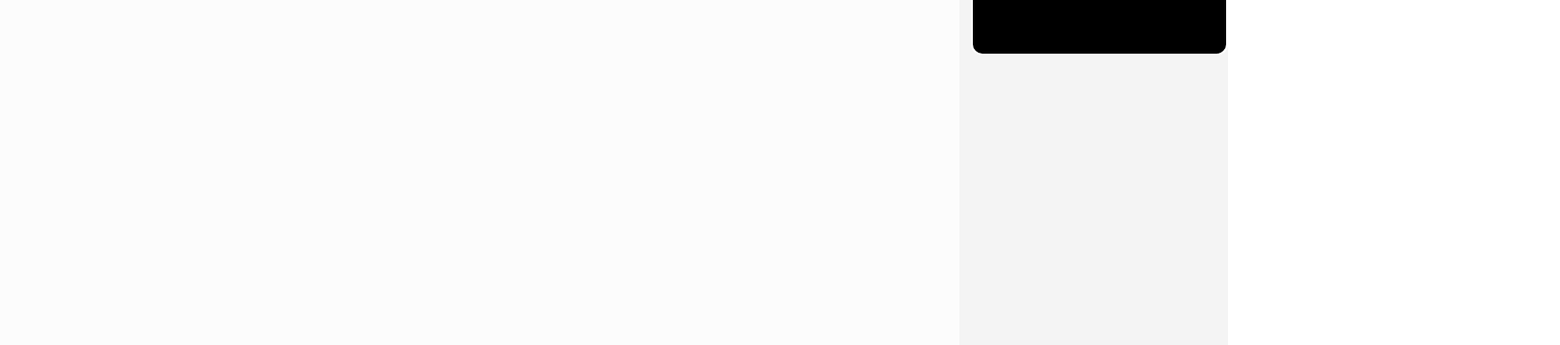
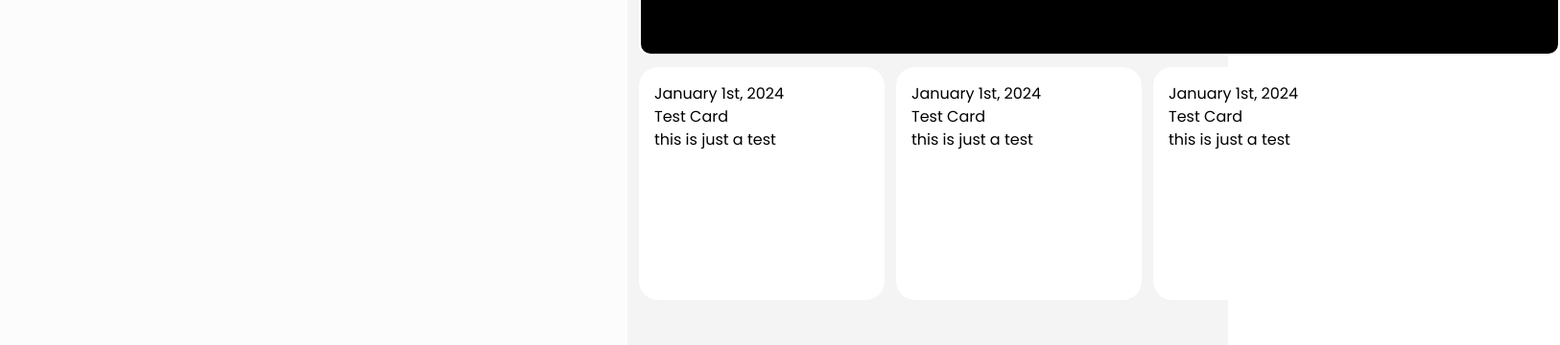
Before and after one commit to ryushen-tan/Phon3y, a React (Vite) app in the folder fe/: page / in a window 1280 px wide. Shown: the part 310-670 px from the top of the page at 96% size, 1626 px wide, since content can reach past the window. Built offline with nearby package versions, Linux system fonts and the light colour scheme; no server answers.

Commit message:
feat: Gallery cards for recent transcriptions

```diff
--- a/fe/src/App.tsx
+++ b/fe/src/App.tsx
@@ -2,6 +2,7 @@ import Transcribe from './components/Transcribe/Transcribe';
 import Navbar from './components/Navbar/Navbar';
 import Footer from './components/Footer/Footer';
 import Camera from './components/Camera/Camera';
+import GalleryCard from './components/Gallery/GalleryCard';
 function App() {
 
   return (
@@ -13,8 +14,13 @@ function App() {
           <div className=''>
             <Transcribe />
           </div>
-          <div>
+          <div className='flex flex-col gap-3'>
             <Camera />
+            <div className='flex gap-3 w-240'>
+              <GalleryCard title="Test Card" date="January 1st, 2024" description="this is just a test" />
+              <GalleryCard title="Test Card" date="January 1st, 2024" description="this is just a test" />
+              <GalleryCard title="Test Card" date="January 1st, 2024" description="this is just a test" />
+            </div>
           </div>
         </div>
         </div>
--- a/fe/src/components/Gallery/GalleryCard.tsx
+++ b/fe/src/components/Gallery/GalleryCard.tsx
@@ -4,7 +4,7 @@ import { GalleryCardProps } from './types';
 
 const GalleryCard: React.FC<GalleryCardProps> = ({ title, description, date }) => {
     return (
-        <div className="gallery-card">
+        <div className="gallery-card w-[20vw] h-[19vw] bg-white rounded-[20px] p-4">
             <h1>{date}</h1>
             <h3 className="gallery-card__title">{title}</h3>
             <p className="gallery-card__description">{description}</p>
--- a/fe/src/components/Transcribe/Transcribe.tsx
+++ b/fe/src/components/Transcribe/Transcribe.tsx
@@ -3,20 +3,22 @@ import { ReactMic } from 'react-mic';
 import { RecordedBlob } from './types';
 import { useDispatch } from "react-redux";
 import { AppDispatch } from "../../store/store";
-import { startRecording, stopRecording } from "../../store/recorderSlice"; // Import actions
-import { postAudio } from "./hooks.ts"; // Import API function
+import { startRecording, stopRecording } from "../../store/recorderSlice";
+import { postAudio } from "./hooks.ts";
+
 const Transcribe: React.FC = () => {
+
     const [record, setRecord] = useState(false);
-    const dispatch = useDispatch<AppDispatch>(); // Redux dispatch
+    const dispatch = useDispatch<AppDispatch>();
 
     const handleStartRecording = () => {
         setRecord(true);
-        dispatch(startRecording()); // Update Redux state
+        dispatch(startRecording());
     };
 
     const handleStopRecording = () => {
         setRecord(false);
-        dispatch(stopRecording()); // Update Redux state
+        dispatch(stopRecording());
     };
 
     const onData = (recordedData: Blob) => {
--- a/fe/src/components/Transcribe/hooks.ts
+++ b/fe/src/components/Transcribe/hooks.ts
@@ -1,8 +1,5 @@
 export const postAudio = async (audio: Blob | null): Promise<void> => {
-    console.log('Posting audio...');
-    console.log(audio, "audio");
     if (audio) {
-        console.log('hi');
         try {
             const wavBlob = await convertWebMToWav(audio);
             const formData = new FormData();
@@ -11,7 +8,6 @@ export const postAudio = async (audio: Blob | null): Promise<void> => {
             const response = await fetch('http://localhost:5000/transcribe', {
                 method: 'POST',
                 body: formData
-                // Removed mode: 'no-cors'
             });
 
             const data: { transcription: string } = await response.json();
```
